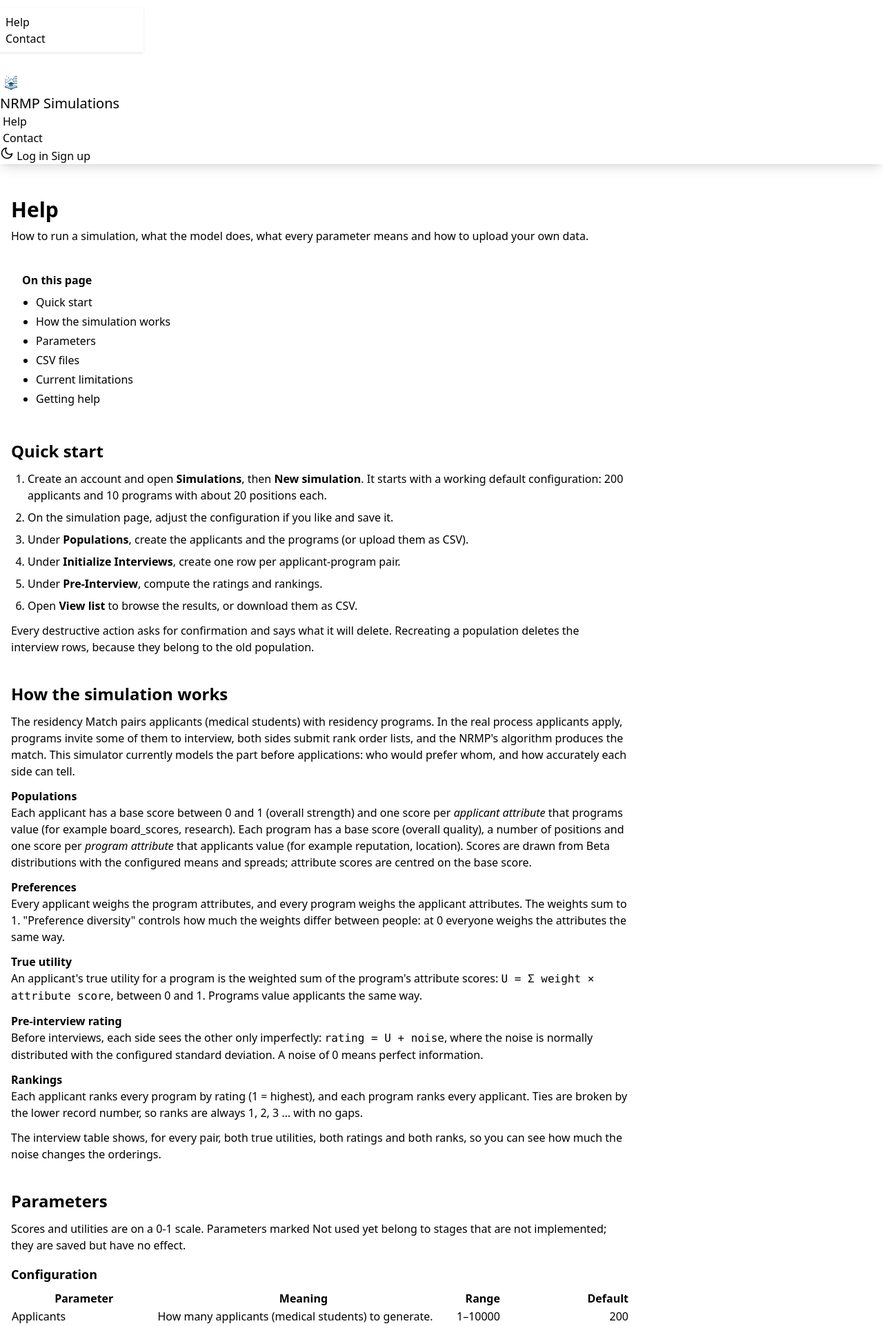
After one commit to vincentdavis/NRMP_Simulated, a Django app: page /help/ in a window 1280 px wide. The commit adds this page. Shown: the top 1922 px of the page at 69% size. Run offline with Django 5.2, Linux system fonts and the light colour scheme; parts of the project's set-up code (start-up, migrations or seed data) failed here and were passed over; some libraries are stand-ins or nearby versions.

Commit message:
Step 1.10: help page, developer reference, README and CLAUDE.md
- public /help/: quick start, how the model works, a parameter reference
  generated from the forms, CSV formats with sample files, current
  limitations (UX-12, HELP-10 in part)
- the generated reference moved to staff-only /help/developer/ and lists
  only project models, own methods and engine functions (HELP-5);
  /documentation/ redirects permanently to /help/; nav item "Help"
- README (HELP-22); CLAUDE.md architecture, modules and conventions
  rewritten; TODO.md points to the plan and Appendix H (ENG-26, CRIT-15)
- Phase 1 exit criteria recorded

Co-Authored-By: Claude Opus 5.5 <noreply@anthropic.com>

```diff
--- a/nrmps/urls.py
+++ b/nrmps/urls.py
@@ -1,7 +1,7 @@
 from django.contrib.auth import views as auth_views
 from django.urls import path, reverse_lazy
 
-from . import account_views, views
+from . import account_views, help_views, views
 
 app_name = "nrmps"
 
@@ -64,7 +64,9 @@ urlpatterns = [
     path("contact/", views.contact, name="contact"),
     path("privacy/", views.privacy, name="privacy"),
     path("terms/", views.terms, name="terms"),
-    path("documentation/", views.documentation, name="documentation"),
+    path("help/", help_views.help_index, name="help"),
+    path("help/developer/", help_views.developer_reference, name="developer_reference"),
+    path("documentation/", help_views.documentation_redirect, name="documentation"),
     # Simulations CRUD & actions
     path("simulations/", views.simulation_list, name="simulation_list"),
     path("simulations/new/", views.simulation_create, name="simulation_create"),
--- /dev/null
+++ b/templates/nrmps/help/index.html
@@ -0,0 +1,164 @@
+{% extends "base.html" %}
+{% load humanize static %}
+{% block title %}Help - NRMP Simulations{% endblock %}
+{% block content %}
+<div class="py-4 max-w-4xl">
+  <h1 class="text-3xl font-bold mb-2">Help</h1>
+  <p class="text-base-content/80 mb-6">
+    How to run a simulation, what the model does, what every parameter means and how to upload your own data.
+  </p>
+
+  <nav aria-label="On this page" class="bg-base-200 rounded-box p-4 mb-8">
+    <h2 class="font-semibold mb-2">On this page</h2>
+    <ul class="list-disc ml-5 space-y-1">
+      <li><a class="link" href="#quick-start">Quick start</a></li>
+      <li><a class="link" href="#model">How the simulation works</a></li>
+      <li><a class="link" href="#parameters">Parameters</a></li>
+      <li><a class="link" href="#csv">CSV files</a></li>
+      <li><a class="link" href="#limitations">Current limitations</a></li>
+      <li><a class="link" href="#contact">Getting help</a></li>
+    </ul>
+  </nav>
+
+  <section id="quick-start" class="mb-10 scroll-mt-4">
+    <h2 class="text-2xl font-bold mb-3">Quick start</h2>
+    <ol class="list-decimal ml-6 space-y-2">
+      <li>Create an account and open <strong>Simulations</strong>, then <strong>New simulation</strong>. It starts with
+        a working default configuration: 200 applicants and 10 programs with about 20 positions each.</li>
+      <li>On the simulation page, adjust the configuration if you like and save it.</li>
+      <li>Under <strong>Populations</strong>, create the applicants and the programs (or upload them as CSV).</li>
+      <li>Under <strong>Initialize Interviews</strong>, create one row per applicant-program pair.</li>
+      <li>Under <strong>Pre-Interview</strong>, compute the ratings and rankings.</li>
+      <li>Open <strong>View list</strong> to browse the results, or download them as CSV.</li>
+    </ol>
+    <p class="mt-3">Every destructive action asks for confirmation and says what it will delete. Recreating a population
+      deletes the interview rows, because they belong to the old population.</p>
+  </section>
+
+  <section id="model" class="mb-10 scroll-mt-4">
+    <h2 class="text-2xl font-bold mb-3">How the simulation works</h2>
+    <p class="mb-3">The residency Match pairs applicants (medical students) with residency programs. In the real process
+      applicants apply, programs invite some of them to interview, both sides submit rank order lists, and the NRMP's
+      algorithm produces the match. This simulator currently models the part before applications: who would prefer
+      whom, and how accurately each side can tell.</p>
+    <dl class="space-y-3">
+      <div>
+        <dt class="font-semibold">Populations</dt>
+        <dd>Each applicant has a base score between 0 and 1 (overall strength) and one score per <em>applicant
+          attribute</em> that programs value (for example board_scores, research). Each program has a base score
+          (overall quality), a number of positions and one score per <em>program attribute</em> that applicants value
+          (for example reputation, location). Scores are drawn from Beta distributions with the configured means and
+          spreads; attribute scores are centred on the base score.</dd>
+      </div>
+      <div>
+        <dt class="font-semibold">Preferences</dt>
+        <dd>Every applicant weighs the program attributes, and every program weighs the applicant attributes. The
+          weights sum to 1. "Preference diversity" controls how much the weights differ between people: at 0 everyone
+          weighs the attributes the same way.</dd>
+      </div>
+      <div>
+        <dt class="font-semibold">True utility</dt>
+        <dd>An applicant's true utility for a program is the weighted sum of the program's attribute scores:
+          <code>U = Σ weight × attribute score</code>, between 0 and 1. Programs value applicants the same way.</dd>
+      </div>
+      <div>
+        <dt class="font-semibold">Pre-interview rating</dt>
+        <dd>Before interviews, each side sees the other only imperfectly: <code>rating = U + noise</code>, where the
+          noise is normally distributed with the configured standard deviation. A noise of 0 means perfect information.</dd>
+      </div>
+      <div>
+        <dt class="font-semibold">Rankings</dt>
+        <dd>Each applicant ranks every program by rating (1 = highest), and each program ranks every applicant. Ties are
+          broken by the lower record number, so ranks are always 1, 2, 3 … with no gaps.</dd>
+      </div>
+    </dl>
+    <p class="mt-3">The interview table shows, for every pair, both true utilities, both ratings and both ranks, so you
+      can see how much the noise changes the orderings.</p>
+  </section>
+
+  <section id="parameters" class="mb-10 scroll-mt-4">
+    <h2 class="text-2xl font-bold mb-3">Parameters</h2>
+    <p class="mb-3">Scores and utilities are on a 0-1 scale. Parameters marked <span class="badge badge-outline badge-sm">Not used yet</span>
+      belong to stages that are not implemented; they are saved but have no effect.</p>
+    <h3 class="text-lg font-semibold mt-4 mb-2">Configuration</h3>
+    <div class="overflow-x-auto">
+      <table class="table table-sm">
+        <thead>
+          <tr><th scope="col">Parameter</th><th scope="col">Meaning</th><th scope="col" class="text-right">Range</th><th scope="col" class="text-right">Default</th></tr>
+        </thead>
+        <tbody>
+          {% for p in config_parameters %}
+            <tr>
+              <td class="font-medium">{{ p.label }}{% if p.planned %} <span class="badge badge-outline badge-sm">Not used yet</span>{% endif %}</td>
+              <td>{{ p.help }}</td>
+              <td class="text-right tabular-nums whitespace-nowrap">{% if p.min != None or p.max != None %}{{ p.min|default_if_none:"" }}–{{ p.max|default_if_none:"" }}{% else %}-{% endif %}</td>
+              <td class="text-right tabular-nums">{{ p.default }}</td>
+            </tr>
+          {% endfor %}
+        </tbody>
+      </table>
+    </div>
+    <p class="text-sm text-base-content/70 mt-2">A score standard deviation must also be below √(mean × (1 − mean)),
+      the largest spread a Beta distribution with that mean can have; the form says what the limit is. Applicants ×
+      programs is limited to {{ max_pairs|intcomma }} pairs.</p>
+    <h3 class="text-lg font-semibold mt-6 mb-2">Simulation</h3>
+    <div class="overflow-x-auto">
+      <table class="table table-sm">
+        <thead><tr><th scope="col">Field</th><th scope="col">Meaning</th></tr></thead>
+        <tbody>
+          {% for p in simulation_parameters %}
+            <tr>
+              <td class="font-medium">{{ p.label }}{% if p.planned %} <span class="badge badge-outline badge-sm">Not used yet</span>{% endif %}</td>
+              <td>{{ p.help }}</td>
+            </tr>
+          {% endfor %}
+        </tbody>
+      </table>
+    </div>
+  </section>
+
+  <section id="csv" class="mb-10 scroll-mt-4">
+    <h2 class="text-2xl font-bold mb-3">CSV files</h2>
+    <p class="mb-3">You can upload your own applicants and programs instead of generating them. A downloaded file can
+      be uploaded again unchanged. The whole file is checked first: if any row has a problem, nothing changes and the
+      problems are listed with their line and column.</p>
+    <ul class="list-disc ml-6 space-y-1 mb-3">
+      <li><strong>Applicants:</strong> <code class="break-all">{{ csv_columns.applicants|join:"," }}</code>
+        (<a class="link" href="{% static 'samples/applicants_sample.csv' %}" download>sample file</a>)</li>
+      <li><strong>Programs:</strong> <code class="break-all">{{ csv_columns.programs|join:"," }}</code>
+        (<a class="link" href="{% static 'samples/programs_sample.csv' %}" download>sample file</a>)</li>
+    </ul>
+    <ul class="list-disc ml-6 space-y-1">
+      <li>The first row must name the columns. <code>name</code> and <code>score</code> (and <code>capacity</code> for
+        programs) are required; the others may be left out.</li>
+      <li><code>score</code> is between 0 and 1; <code>capacity</code> is a whole number of positions.</li>
+      <li><code>score_meta</code> and <code>meta_preference</code> are JSON objects such as
+        <code>{"research": 0.5, "honors": 0.8}</code>. Attribute names use lowercase letters, digits and underscores.
+        Attribute scores are between 0 and 1; preference weights are 0 or more.</li>
+      <li>To rate, every applicant's weights must use attributes every program has a score for, and the other way
+        round. Uploaded populations without weights cannot be rated; the step says what is missing.</li>
+      <li>Files may be up to {{ max_upload_mb }} MB and {{ max_upload_rows|intcomma }} rows, in UTF-8 (Excel's
+        "CSV UTF-8" works).</li>
+    </ul>
+    <p class="mt-3 text-sm">Please use made-up or anonymised data only (see the <a class="link" href="{% url 'nrmps:terms' %}">terms</a>).</p>
+  </section>
+
+  <section id="limitations" class="mb-10 scroll-mt-4">
+    <h2 class="text-2xl font-bold mb-3">Current limitations</h2>
+    <ul class="list-disc ml-6 space-y-1">
+      <li>Only the stages up to pre-interview rankings run. Applications, preference signals, interview invitations,
+        interviews, rank order lists and the match are being built.</li>
+      <li>The current generator draws preference weights that often sit at their limits, and applicants tend to agree
+        about which programs are best. A new model with explicit correlation settings replaces it.</li>
+      <li>Each step runs while you wait, so markets are limited to {{ max_pairs|intcomma }} applicant × program pairs.</li>
+      <li>Results are simulations under the assumptions you set. They are not predictions of any real applicant's or
+        program's match.</li>
+    </ul>
+  </section>
+
+  <section id="contact" class="mb-4 scroll-mt-4">
+    <h2 class="text-2xl font-bold mb-3">Getting help</h2>
+    <p>Questions, bug reports and ideas: see the <a class="link" href="{% url 'nrmps:contact' %}">contact page</a>.</p>
+  </section>
+</div>
+{% endblock %}
--- a/theme/templates/base.html
+++ b/theme/templates/base.html
@@ -29,7 +29,7 @@
                         {% nav_link "nrmps:simulation_list" "Simulations" "simulation" %}
                         {% nav_link "nrmps:account" "Account" "account" %}
                     {% endif %}
-                    {% nav_link "nrmps:documentation" "Documentation" %}
+                    {% nav_link "nrmps:help" "Help" "help" %}
                     {% nav_link "nrmps:contact" "Contact" %}
                 </ul>
             </div>
@@ -46,7 +46,7 @@
                     {% nav_link "nrmps:simulation_list" "Simulations" "simulation" %}
                     {% nav_link "nrmps:account" "Account" "account" %}
                 {% endif %}
-                {% nav_link "nrmps:documentation" "Documentation" %}
+                {% nav_link "nrmps:help" "Help" "help" %}
                 {% nav_link "nrmps:contact" "Contact" %}
             </ul>
         </nav>
```
Also changed, not shown: CLAUDE.md (+46 -93 lines), docs/IMPLEMENTATION_STATUS.md (+7 -1 lines), nrmps/help_views.py (added, +105 -0 lines), nrmps/tests/e2e/test_pages.py (+1 -1 lines), nrmps/tests/test_help.py (added, +42 -0 lines), nrmps/tests/test_smoke.py (+1 -1 lines), nrmps/views.py (+0 -162 lines), templates/nrmps/help/developer.html (renamed from templates/nrmps/documentation.html, +4 -3 lines), README.md.
